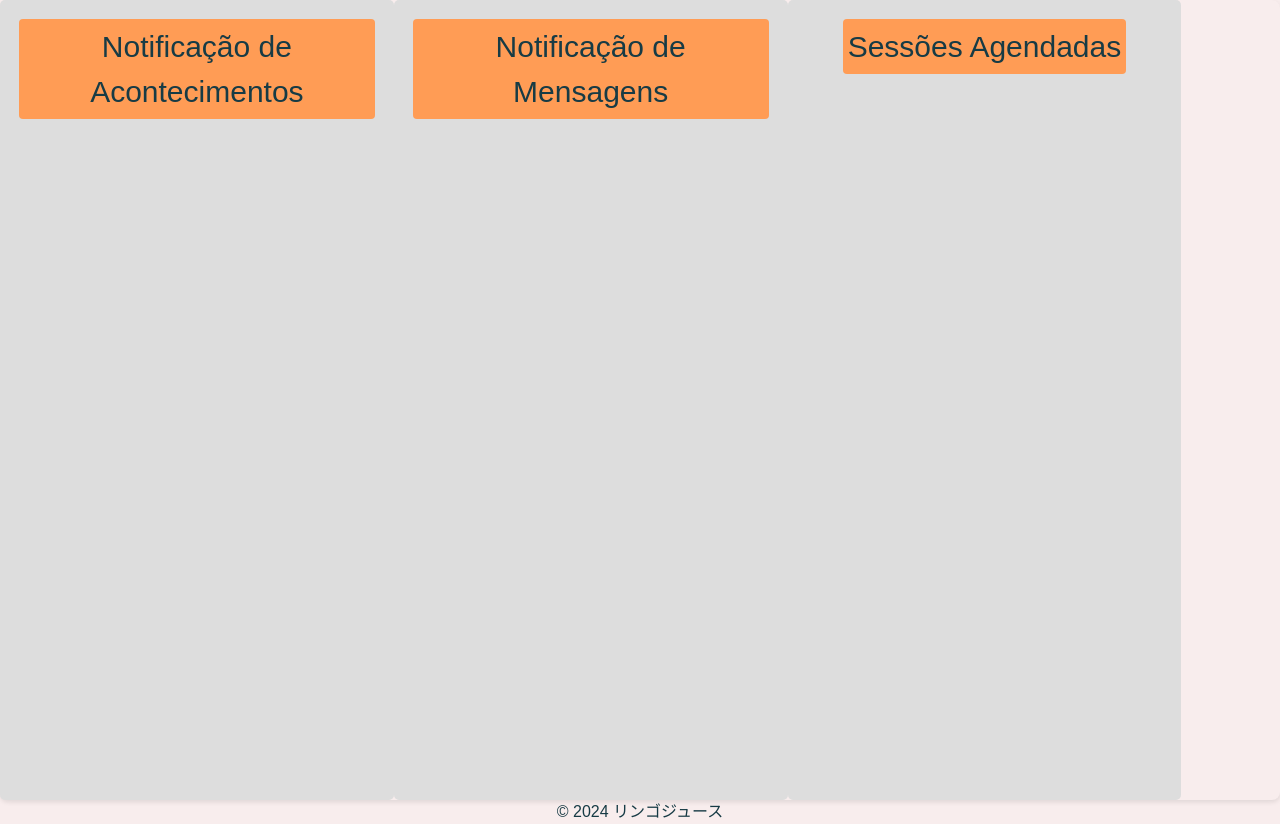
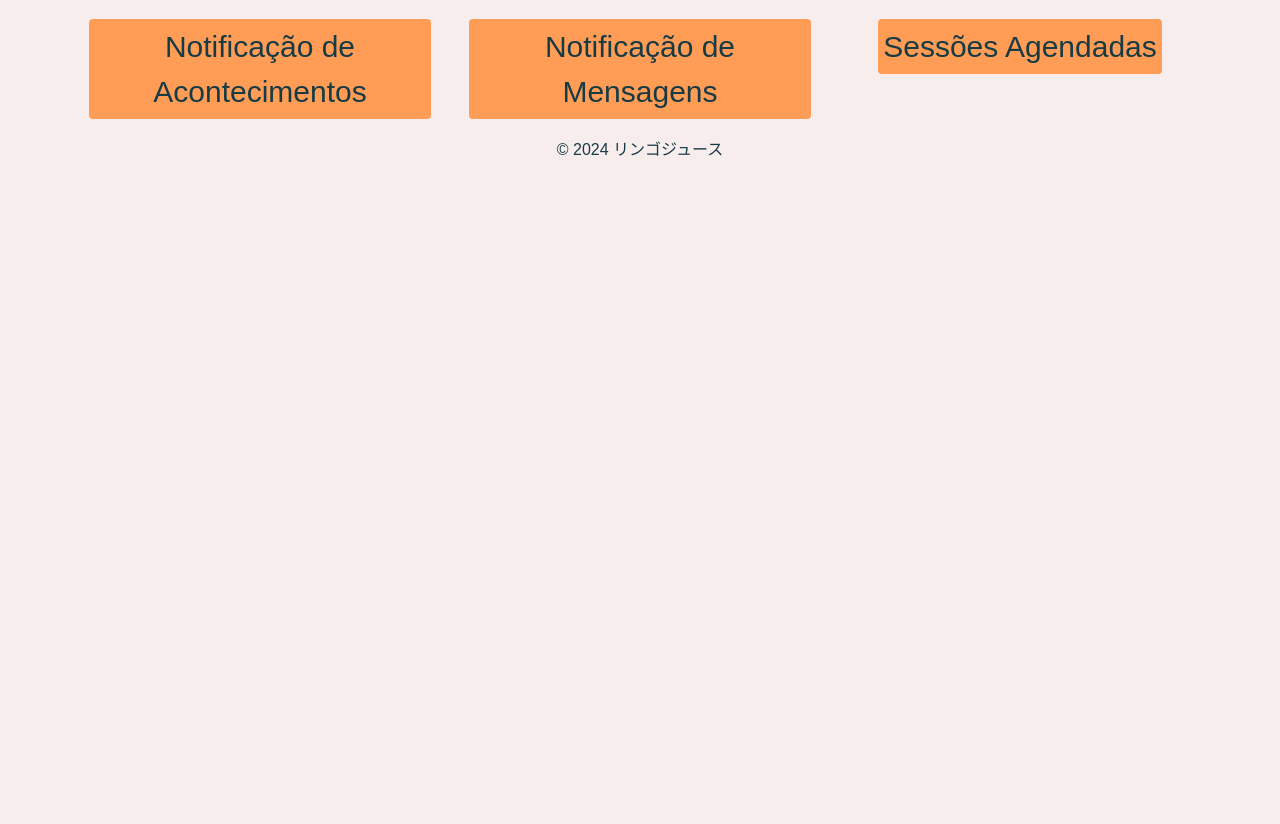
Before and after one commit to kaiknovais/CritMeet, a PHP site: page /pages/homepage/index.php in a window 1280 px wide. Shown: the part 62-886 px from the top of the page. After the commit the page ends 218 px from the top, so only its background shows below. Run offline with PHP 8.4, Linux system fonts and the light colour scheme; some web fonts are replaced.

Commit message:
correção css

```diff
--- a/assets/desktop.css
+++ b/assets/desktop.css
@@ -36,16 +36,9 @@ body, html {
   }
 
 .container {
-    max-width: 100%;
-    margin: auto;
     text-align: center;
     background-color: #F8EDED;
-    border-radius: 8px;
-    box-shadow: 0px 2px 5px rgba(0, 0, 0, 0.1);
-    display: flex;
-    flex-direction: row;
-    width: 100%;
-    height: 100%;
+    align-self: center;
 }
 
 .content {
@@ -54,12 +47,12 @@ body, html {
     gap: 10px;
     width: 80%;
     padding: 20px;
-    background-color: #f4f4f4;
+    background-color: #F8EDED;
     height: 100%;
 }
 
 .col {
-    background-color: #ddd;
+    background-color: #F8EDED;
     padding: 15px;
     text-align: center;
     border-radius: 5px;
```
